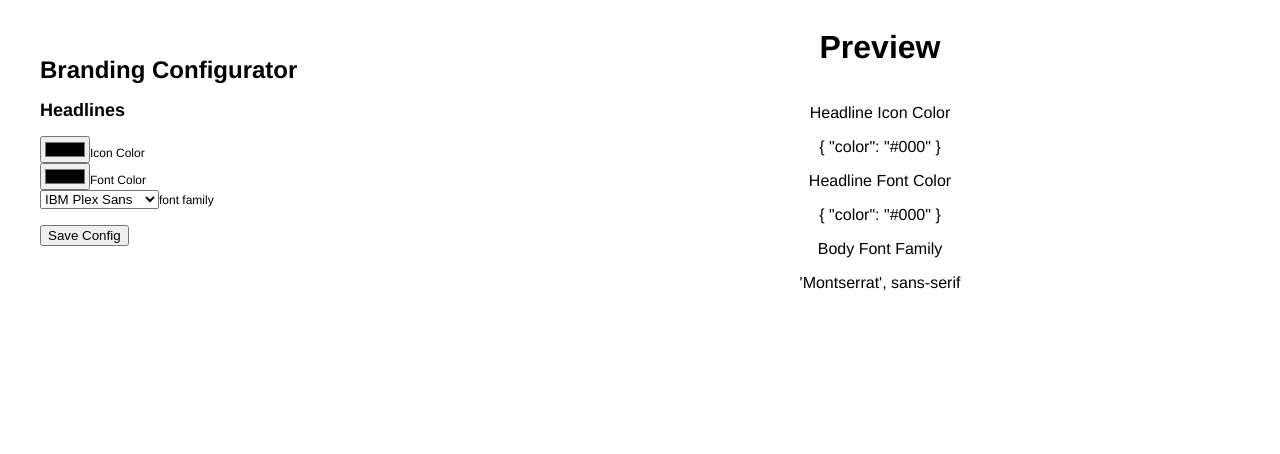
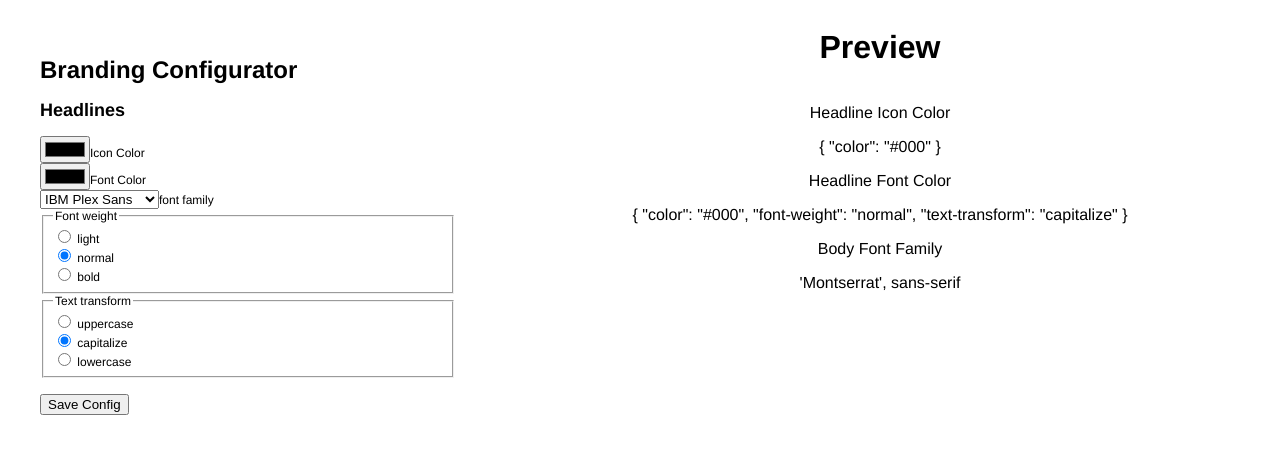
Before and after one commit to justpeterpan/checkout-creator, a Vue app: page / in a window 1280 px wide. Shown: the top 454 px of the page. Built offline with nearby package versions, Linux system fonts and the light colour scheme; no server answers; what vue-resource would draw is missing.

Commit message:
added font-weight & text-transform

```diff
--- a/src/components/Headlines.vue
+++ b/src/components/Headlines.vue
@@ -35,6 +35,100 @@
       </select>
       <label for="font-family">font family</label>
     </div>
+
+    <!-- FONT WEIGHT -->
+    <fieldset>
+      <legend>Font weight</legend>
+      <div class="control control--radio">
+        <label for="font-weight-light">
+          <input
+            type="radio"
+            value="lighter"
+            name="headline-font-weight"
+            id="font-weight-light"
+            @change="changeHeadlineFontWeight($event)"
+            :checked="headlineFontWeight === 'lighter'"
+          />
+          <span class="control__indicator"></span>
+          light
+        </label>
+      </div>
+      <div class="control control--radio">
+        <label for="font-weight-normal">
+          <input
+            type="radio"
+            value="normal"
+            name="headline-font-weight"
+            id="font-weight-normal"
+            @change="changeHeadlineFontWeight($event)"
+            :checked="headlineFontWeight === 'normal'"
+          />
+          <span class="control__indicator"></span>
+          normal
+        </label>
+      </div>
+      <div class="control control--radio">
+        <label for="font-weight-bold">
+          <input
+            type="radio"
+            value="bold"
+            name="headline-font-weight"
+            id="font-weight-bold"
+            @change="changeHeadlineFontWeight($event)"
+            :checked="headlineFontWeight === 'bold'"
+          />
+          <span class="control__indicator"></span>
+          bold
+        </label>
+      </div>
+    </fieldset>
+
+    <!-- TEXT TRANSFORM -->
+    <fieldset>
+      <legend>Text transform</legend>
+      <div class="control control--radio">
+        <label for="text-transform-upppercase">
+          <input
+            type="radio"
+            value="uppercase"
+            name="headline-case"
+            id="text-transform-upppercase"
+            @change="changeHeadlineTextTransform($event)"
+            :checked="headlineTextTransform === 'uppercase'"
+          />
+          <span class="control__indicator"></span>
+          uppercase
+        </label>
+      </div>
+      <div class="control control--radio">
+        <label for="text-transform-capitalize">
+          <input
+            type="radio"
+            value="capitalize"
+            name="headline-case"
+            id="text-transform-capitalize"
+            @change="changeHeadlineTextTransform($event)"
+            :checked="headlineTextTransform === 'capitalize'"
+          />
+          <span class="control__indicator"></span>
+          capitalize
+        </label>
+      </div>
+      <div class="control control--radio">
+        <label for="text-transform-lowercase">
+          <input
+            type="radio"
+            value="lowercase"
+            name="headline-case"
+            id="text-transform-lowercase"
+            @change="changeHeadlineTextTransform($event)"
+            :checked="headlineTextTransform === 'lowercase'"
+          />
+          <span class="control__indicator"></span>
+          lowercase
+        </label>
+      </div>
+    </fieldset>
   </div>
 </template>
 
@@ -43,12 +137,19 @@ import { mapActions, mapGetters } from "vuex";
 
 export default {
   computed: {
-    ...mapGetters(["headlineIconColorValue", "headlineFontColorValue"]),
+    ...mapGetters([
+      "headlineIconColorValue",
+      "headlineFontColorValue",
+      "headlineFontWeight",
+      "headlineTextTransform",
+    ]),
   },
   methods: {
     ...mapActions([
       "setHeadlineFontColor",
       "setHeadlineIconColor",
+      "setHeadlineFontWeight",
+      "setHeadlineTextTransform",
       "setBodyFontFamily",
     ]),
     changeHeadlineFontColor(e) {
@@ -59,8 +160,16 @@ export default {
       const color = e.target.value;
       this.setHeadlineIconColor(color);
     },
+    changeHeadlineFontWeight(e) {
+      const fontWeight = e.target.value;
+      this.setHeadlineFontWeight(fontWeight);
+    },
+    changeHeadlineTextTransform(e) {
+      const textTransform = e.target.value;
+      this.setHeadlineTextTransform(textTransform);
+    },
     changeBodyFontFamily(e) {
-      const fontFamily = e.target.value + ", sans-serif";
+      const fontFamily = `'${e.target.value}', sans-serif`;
       console.log(fontFamily);
       this.setBodyFontFamily(fontFamily);
     },
--- a/src/components/SaveButton.vue
+++ b/src/components/SaveButton.vue
@@ -24,9 +24,9 @@ export default {
     submitConfig() {
       console.log(this.config);
 
-      this.$http
-        .post("https://checkout-creator.firebaseio.com/data.json", this.config)
-        .then(res => console.log(res));
+      // this.$http
+      //   .post("https://checkout-creator.firebaseio.com/data.json", this.config)
+      //   .then(res => console.log(res));
     }
   }
 };
--- a/src/store/actions.js
+++ b/src/store/actions.js
@@ -1,11 +1,3 @@
-export const setHeadlineFontColor = ({ commit }, color) => {
-  commit("setHeadlineFontColor", color);
-};
-
-export const setHeadlineIconColor = ({ commit }, color) => {
-  commit("setHeadlineIconColor", color);
-};
-
 export const setBodyFontFamily = ({ commit }, fontFamily) => {
   commit("setBodyFontFamily", fontFamily);
 };
@@ -16,6 +8,22 @@ export const setBodyBackgroundColor = ({ commit }, color) => {
 
 export const setBodyFontColor = ({ commit }, color) => {
   commit("setBodyFontColor", color);
+};
+
+export const setHeadlineFontColor = ({ commit }, color) => {
+  commit("setHeadlineFontColor", color);
+};
+
+export const setHeadlineIconColor = ({ commit }, color) => {
+  commit("setHeadlineIconColor", color);
+};
+
+export const setHeadlineFontWeight = ({ commit }, fontWeight) => {
+  commit("setHeadlineFontWeight", fontWeight);
+};
+
+export const setHeadlineTextTransform = ({ commit }, textTransform) => {
+  commit("setHeadlineTextTransform", textTransform);
 };
 
 export const setTextMutedFontColor = ({ commit }, color) => {
--- a/src/store/getters.js
+++ b/src/store/getters.js
@@ -2,10 +2,11 @@ export const headlineFontColor = state => state.config.headline;
 export const headlineFontColorValue = state => state.config.headline.color;
 export const headlineIconColor = state => state.config['icon']
 export const headlineIconColorValue = state => state.config['icon'].color;
+export const headlineFontWeight = state => state.config.headline["font-weight"];
+export const headlineTextTransform = state => state.config.headline["text-transform"];
 
 export const bodyFontFamily = state => state.config.body["font-family"]
 export const bodyFontBackgroundColor = state => state.config.body["background-color"]
-export const bodyFontWeight = state => state.config.body["font-weight"]
 export const bodyFontColor = state => state.config.body.color
 
 export const textMutedFontColor = state => state.config["text--muted"].color
--- a/src/store/mutations.js
+++ b/src/store/mutations.js
@@ -1,11 +1,3 @@
-export const setHeadlineFontColor = (state, color) => {
-  state.config.headline.color = color;
-};
-
-export const setHeadlineIconColor = (state, color) => {
-  state.config.icon.color = color;
-};
-
 export const setBodyFontFamily = (state, fontFamily) => {
   state.config.body["font-family"] = fontFamily;
 };
@@ -16,6 +8,21 @@ export const setBodyBackgroundColor = (state, color) => {
 
 export const setBodyFontColor = (state, color) => {
   state.config.body.color = color;
+};
+export const setHeadlineFontColor = (state, color) => {
+  state.config.headline.color = color;
+};
+
+export const setHeadlineIconColor = (state, color) => {
+  state.config.icon.color = color;
+};
+
+export const setHeadlineFontWeight = (state, fontWeight) => {
+  state.config.headline["font-weight"] = fontWeight;
+};
+
+export const setHeadlineTextTransform = (state, textTransform) => {
+  state.config.headline["text-transform"] = textTransform;
 };
 
 export const setTextMutedFontColor = (state, color) => {
--- a/src/store/store.js
+++ b/src/store/store.js
@@ -13,28 +13,29 @@ export const store = new Vuex.Store({
       body: {
         "font-family": "'Montserrat', sans-serif",
         "background-color": "#000",
-        "font-weight": 300,
-        color: "#000",
+        color: "#000"
       },
       headline: {
         color: "#000",
+        "font-weight": "normal",
+        "text-transform": "capitalize"
       },
       "text--muted": {
-        color: "#000",
+        color: "#000"
       },
       "supr-button--primary": {
-        color: "#000",
+        color: "#000"
       },
       "supr-button--secondary": {
-        color: "#000",
+        color: "#000"
       },
-      icon: {
-        color: "#000",
-      },
+      "icon": {
+        color: "#000"
+      }
     },
-    saveButtonText: "Save Config",
+    saveButtonText: "Save Config"
   },
   getters,
   mutations,
-  actions,
+  actions
 });
```
